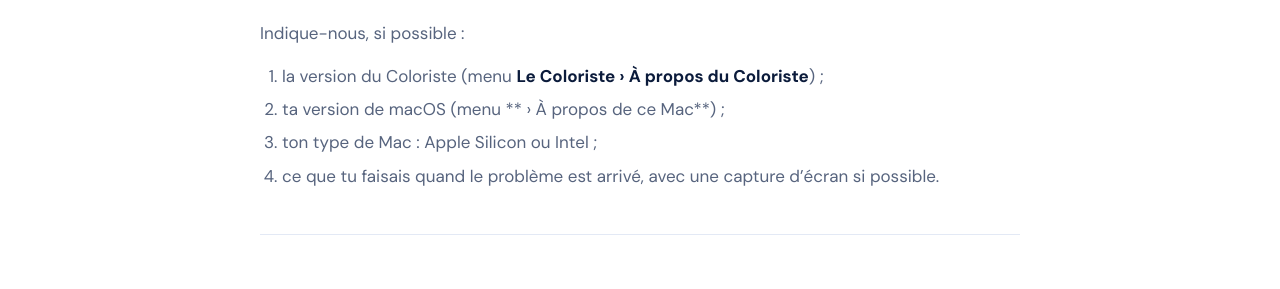
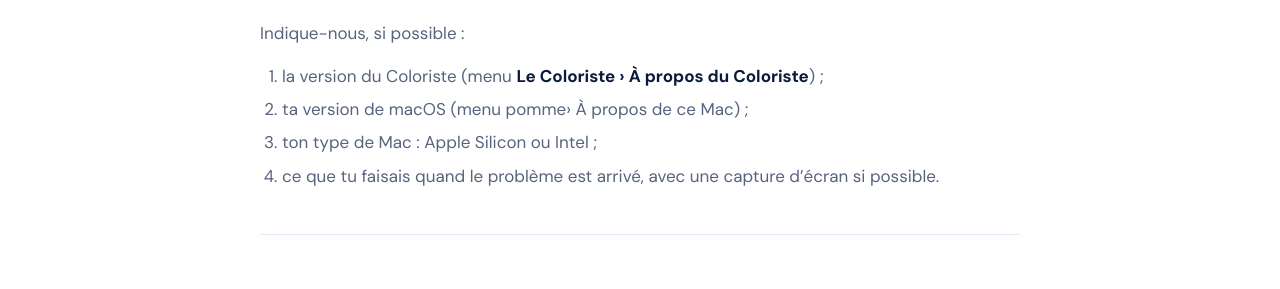
Before and after one commit to vionnikstudio/vionnikstudio.github.io, a Jekyll site: the page built from soutien.md, in a window 1280 px wide and 900 px high, scrolled down 532 px. Shown: the part 162-451 px from the top of the window. Built offline with Jekyll 4.4.1, drawn with Linux system fonts in a browser that asks for light colours; our own code applies the rules of GitHub Pages for plain Markdown files.

Commit message:
Fix formatting in soutien.md for macOS version instruction

```diff
--- a/soutien.md
+++ b/soutien.md
@@ -20,7 +20,7 @@ Studio Vionnik · Québec, Canada
 Indique-nous, si possible :
 
 1. la version du Coloriste (menu **Le Coloriste › À propos du Coloriste**) ;
-2. ta version de macOS (menu ** › À propos de ce Mac**) ;
+2. ta version de macOS (menu pomme› À propos de ce Mac) ;
 3. ton type de Mac : Apple Silicon ou Intel ;
 4. ce que tu faisais quand le problème est arrivé, avec une capture d'écran si possible.
 
```
